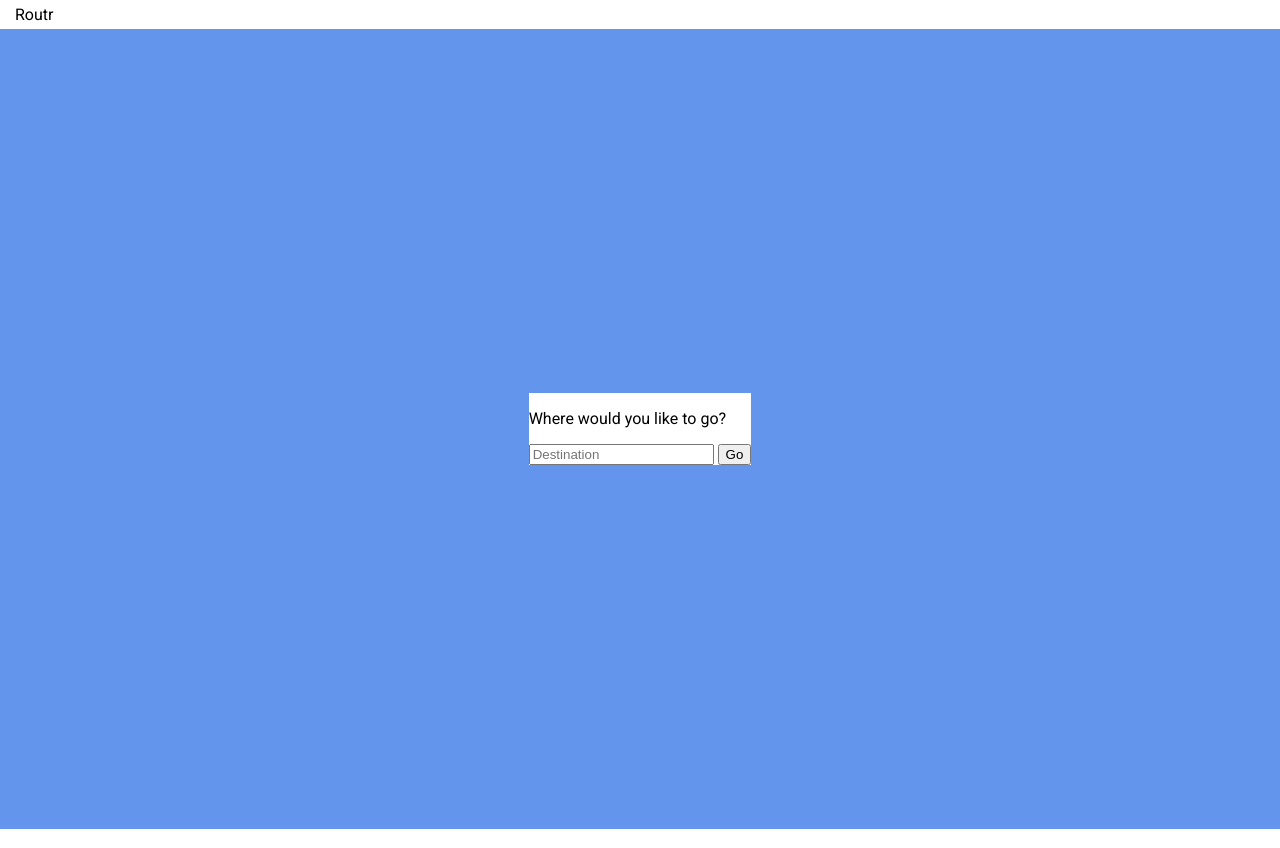
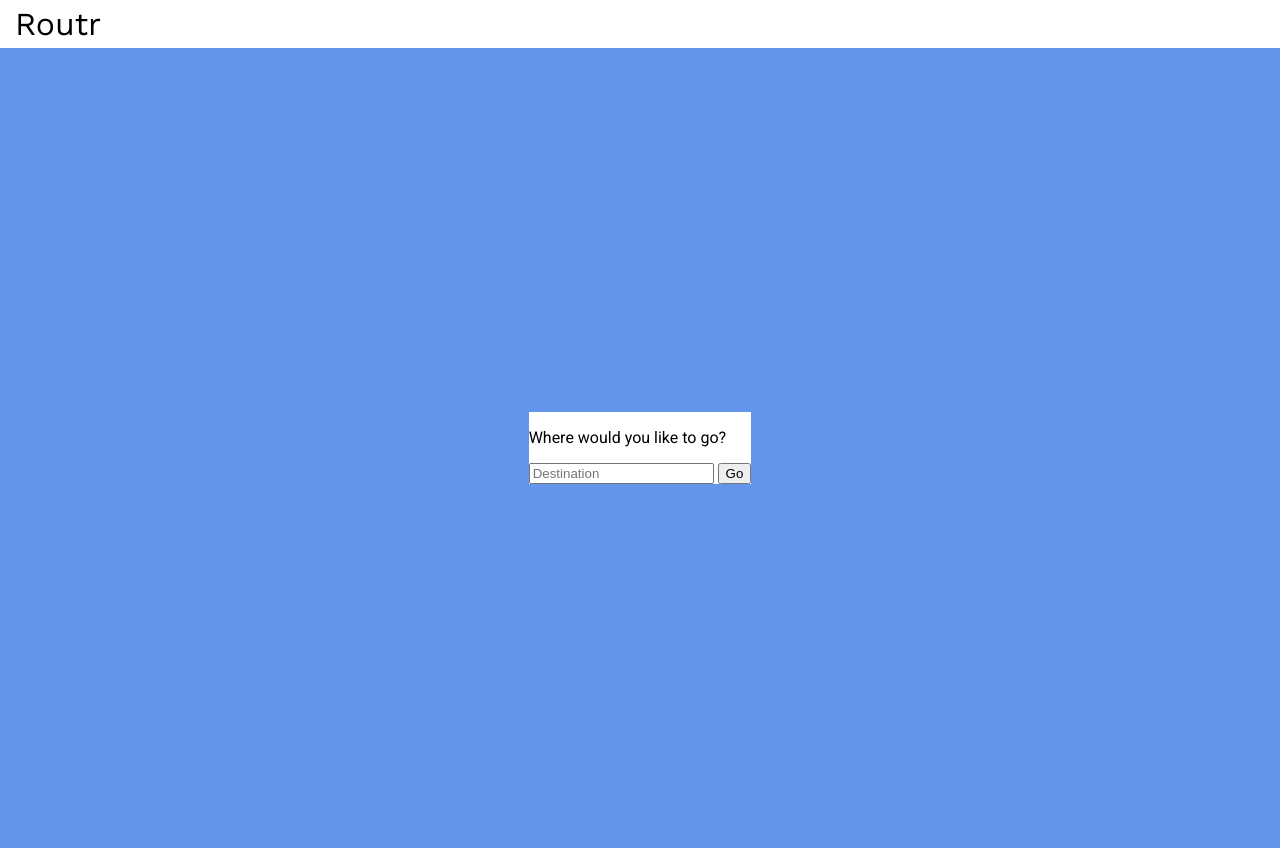
Before and after one commit to cgod720/MEAN-Stack, a website: page public/index.html in a window 1280 px wide. Drawn offline with nearby package versions, Linux system fonts and the light colour scheme; some packages are replaced by stand-ins of ours; no server answers.

Commit message:
fixed brand class

```diff
--- a/public/index.html
+++ b/public/index.html
@@ -11,7 +11,7 @@
   </head>
   <body ng-controller="MainController as ctrl">
     <nav>
-      <span class="">Routr</span>
+      <span class="brand">Routr</span>
 
       <!-- if user is logged in -->
       <button
```
